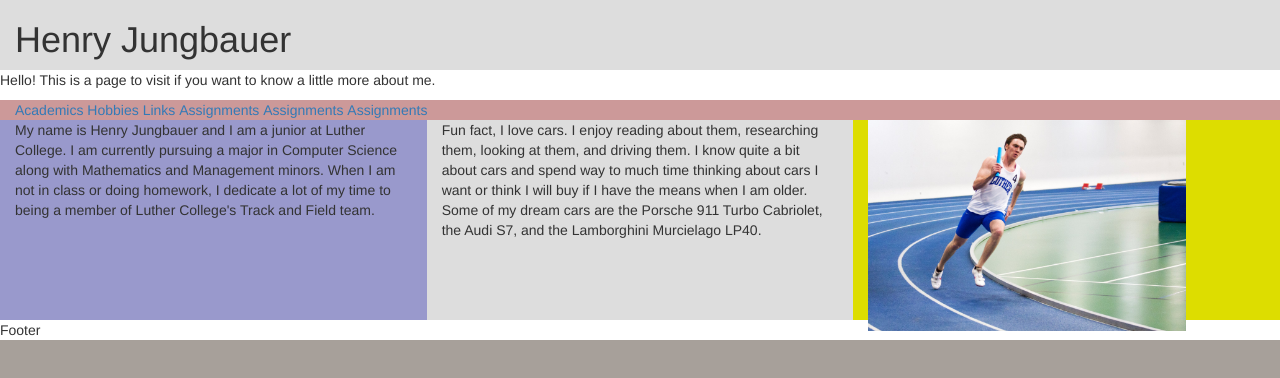
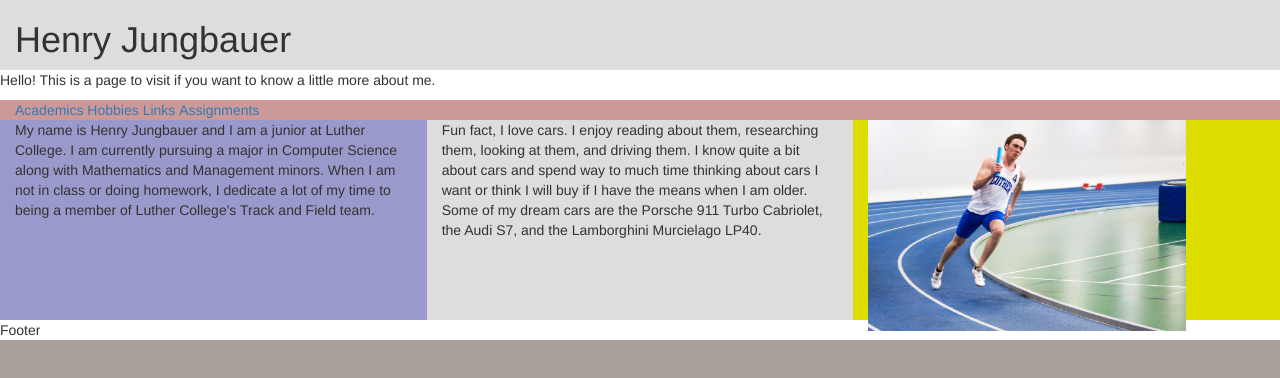
Before and after one commit to junghe02/junghe02.github.io, a plain HTML site: page index.html in a window 1280 px wide. Drawn offline with nearby package versions, Linux system fonts and the light colour scheme.

Commit message:
Update index.html

```diff
--- a/index.html
+++ b/index.html
@@ -20,9 +20,8 @@
 	<li><a href="henry_assign1_page2.html">Academics</a></li>
 	<li><a href="henry_assign1_page3.html">Hobbies</a></li>
 	<li><a href="henry_assign1_page4.html">Links</a></li>
-  <li><a href="primefactorsAssignmentLink.html">Assignments</a></li>
-   <li><a href="personclassAssignmentLink.html">Assignments</a></li>
-  <li><a href="wordladderAssignmentLink.html">Assignments</a></li>
+  <li><a href="homepageAssignmentLinks.html">Assignments</a></li>
+
 
       </ul>
     </div>
```
